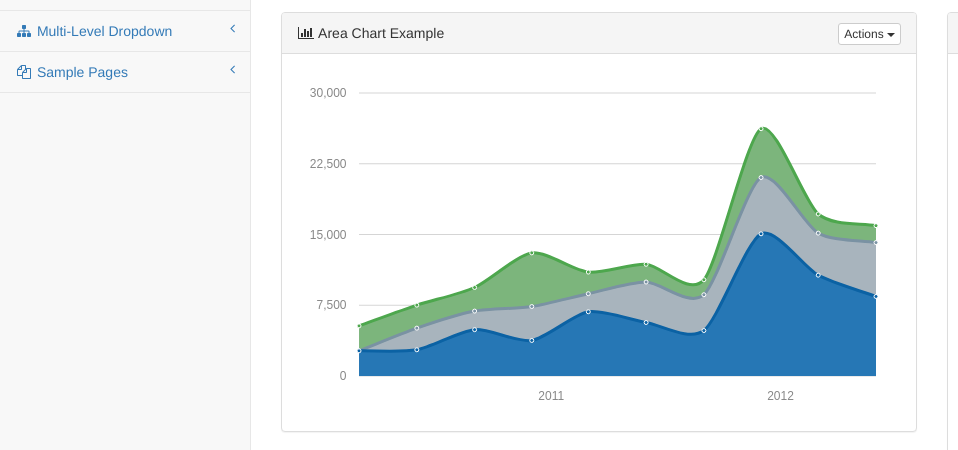
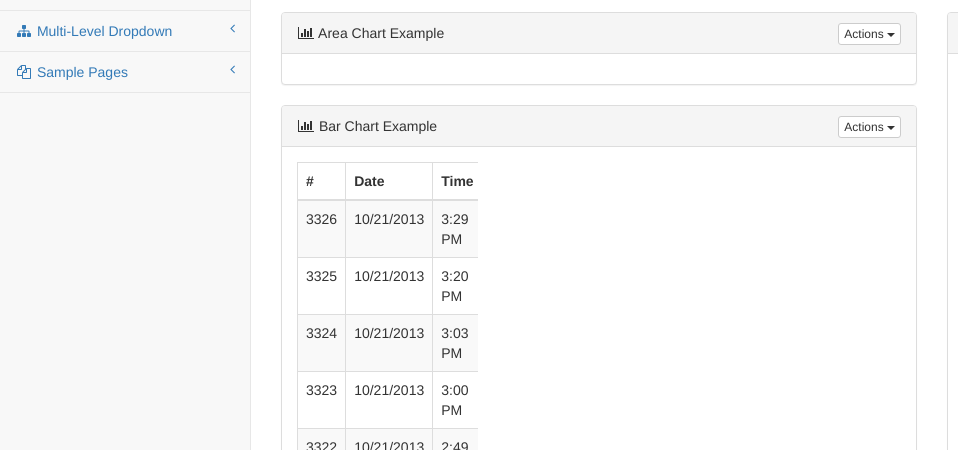
Before and after one commit to yamilelias/robocrop-ui, a website: page pages/_index.html in a window 1280 px wide. Shown: the part 310-760 px from the top of the page, 0-958 px from the left. Drawn offline with Linux system fonts and the light colour scheme.

Commit message:
Added charts to dashboard and manipulated data between files

```diff
--- a/data/morris-data.js
+++ b/data/morris-data.js
@@ -1,116 +1,14 @@
 $(function() {
-
-    Morris.Area({
-        element: 'morris-area-chart',
-        data: [{
-            period: '2010 Q1',
-            iphone: 2666,
-            ipad: null,
-            itouch: 2647
-        }, {
-            period: '2010 Q2',
-            iphone: 2778,
-            ipad: 2294,
-            itouch: 2441
-        }, {
-            period: '2010 Q3',
-            iphone: 4912,
-            ipad: 1969,
-            itouch: 2501
-        }, {
-            period: '2010 Q4',
-            iphone: 3767,
-            ipad: 3597,
-            itouch: 5689
-        }, {
-            period: '2011 Q1',
-            iphone: 6810,
-            ipad: 1914,
-            itouch: 2293
-        }, {
-            period: '2011 Q2',
-            iphone: 5670,
-            ipad: 4293,
-            itouch: 1881
-        }, {
-            period: '2011 Q3',
-            iphone: 4820,
-            ipad: 3795,
-            itouch: 1588
-        }, {
-            period: '2011 Q4',
-            iphone: 15073,
-            ipad: 5967,
-            itouch: 5175
-        }, {
-            period: '2012 Q1',
-            iphone: 10687,
-            ipad: 4460,
-            itouch: 2028
-        }, {
-            period: '2012 Q2',
-            iphone: 8432,
-            ipad: 5713,
-            itouch: 1791
-        }],
-        xkey: 'period',
-        ykeys: ['iphone', 'ipad', 'itouch'],
-        labels: ['iPhone', 'iPad', 'iPod Touch'],
-        pointSize: 2,
-        hideHover: 'auto',
-        resize: true
-    });
-
     Morris.Donut({
         element: 'morris-donut-chart',
-        data: [{
-            label: "Download Sales",
-            value: 12
-        }, {
-            label: "In-Store Sales",
-            value: 30
-        }, {
-            label: "Mail-Order Sales",
-            value: 20
-        }],
-        resize: true
-    });
-
-    Morris.Bar({
-        element: 'morris-bar-chart',
-        data: [{
-            y: '2006',
-            a: 100,
-            b: 90
-        }, {
-            y: '2007',
-            a: 75,
-            b: 65
-        }, {
-            y: '2008',
-            a: 50,
-            b: 40
-        }, {
-            y: '2009',
-            a: 75,
-            b: 65
-        }, {
-            y: '2010',
-            a: 50,
-            b: 40
-        }, {
-            y: '2011',
-            a: 75,
-            b: 65
-        }, {
-            y: '2012',
-            a: 100,
-            b: 90
-        }],
-        xkey: 'y',
-        ykeys: ['a', 'b'],
-        labels: ['Series A', 'Series B'],
-        hideHover: 'auto',
+        data: window.totals,
+        colors: [
+            '#FFFF00',
+            '#BFFF00',
+            '#80FF00',
+            '#00FF00',
+            '#04B404'
+        ],
         resize: true
     });
 
```
Also changed, not shown: data/heatmap.js (+13 -0 lines), pages/index.html (+46 -10 lines).
